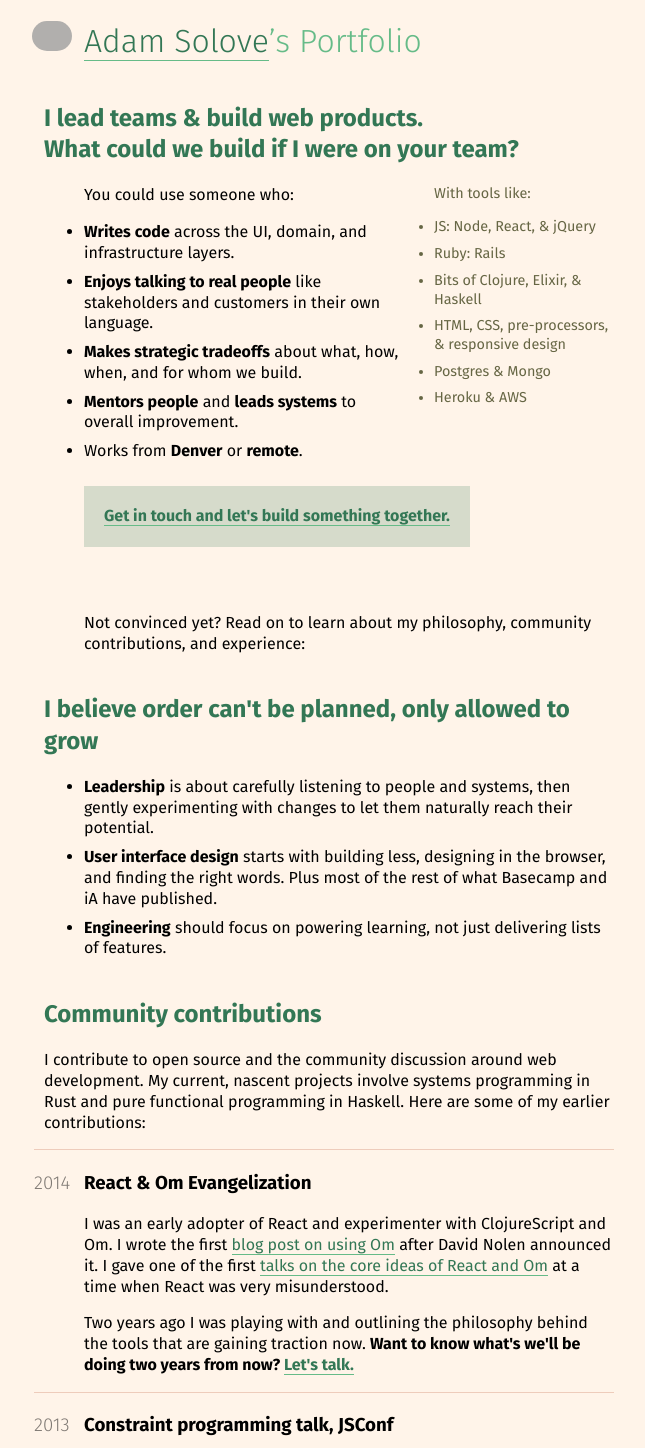
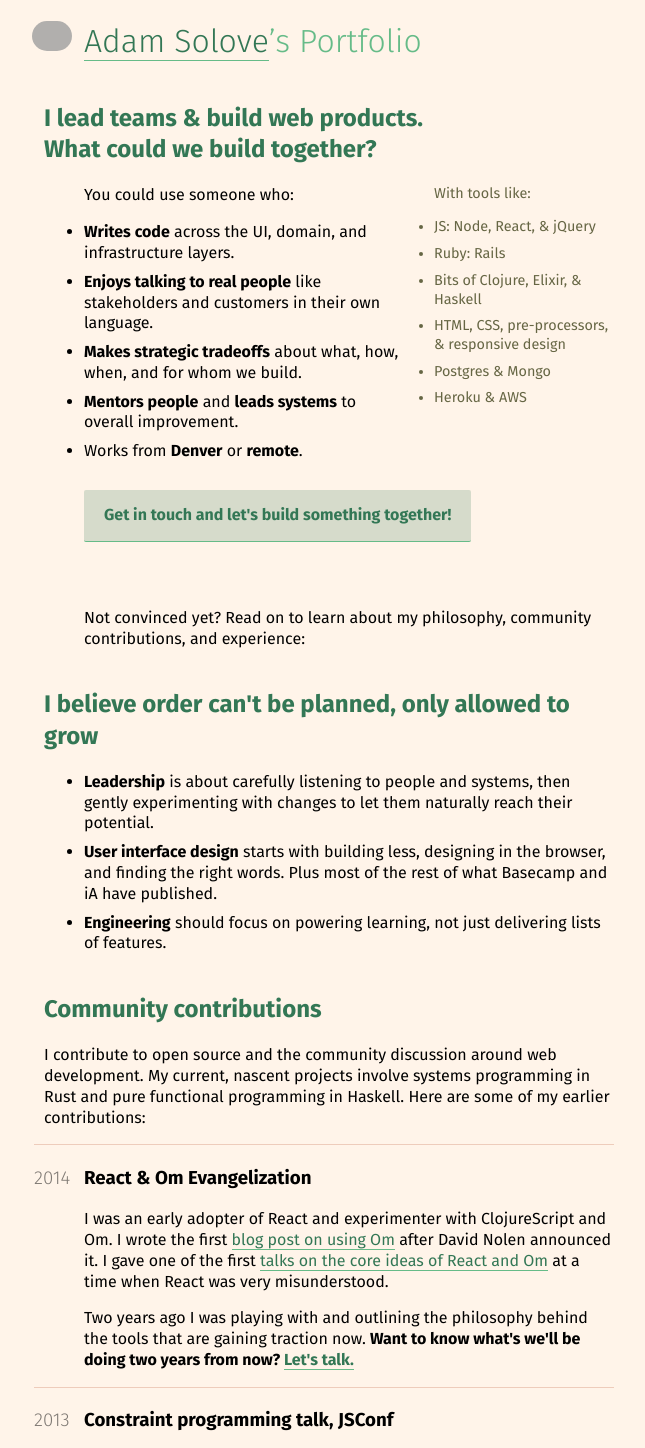
Before and after one commit to asolove/asolove.github.io, a Jekyll site: the page portfolio.html, which Jekyll copies as it is, in a window 1280 px wide, cut to the strip 0-1448 px from the top of the page. Shown: the whole strip, without its empty margins (306-951 px from the left). Built offline with Jekyll 4.4.1, drawn with Linux system fonts in a browser that asks for light colours; grey boxes are pictures that could not be loaded.

Commit message:
Small fix for text and cta.

```diff
--- a/portfolio.html
+++ b/portfolio.html
@@ -73,9 +73,12 @@
 
       .cta {
         background-color: rgba(51, 119, 85, 0.2);
-        padding: 20px;
+        padding: 15px 20px;
         display: inline-block;
+        margin-top: 20px;
         margin-bottom: 50px;
+        font-weight: bold;
+        border-radius: 2px;
       }
     </style>
   </head>
@@ -87,7 +90,7 @@
     <section>
       <header>
         <h2>I lead teams & build web products.<br>
-          What could we build if I were on your team?</h2>
+          What could we build together?</h2>
       </header>
       <aside>
         <p>With tools like:</p>
@@ -108,7 +111,7 @@
         <li><strong>Mentors people</strong> and <strong>leads systems</strong> to overall improvement.</li>
         <li>Works from <strong>Denver</strong> or <strong>remote</strong>.</li>
       </ul>
-      <p class="cta"><strong><a href="mailto:asolove+career@gmail.com">Get in touch and let's build something together.</a></strong></p>
+      <a href="mailto:asolove+career@gmail.com" class="cta">Get in touch and let's build something together!</a>
       <p>Not convinced yet? Read on to learn about my philosophy, community contributions, and experience:</p>
     </section>
     <section>
@@ -215,7 +218,7 @@
     <section>
       <header>
         <h2>Now what could we build if I were on your team?</h2>
-        <p class="cta"><strong><a href="mailto:asolove+career@gmail.com">Send me an email and let's talk already!</a></strong></p>
+        <a href="mailto:asolove+career@gmail.com" class="cta">Send me an email and let's talk already!</a>
       </header>
   </body>
 </html>
```
